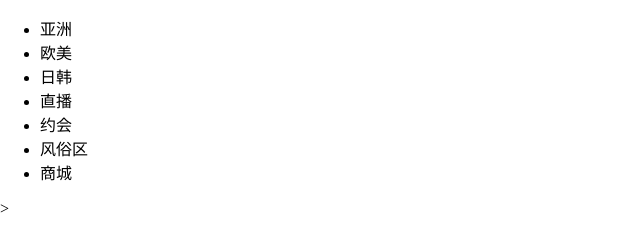
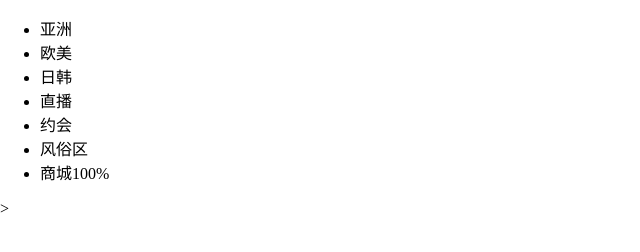
Before and after one commit to hongmofangjay/git-rebase, a plain HTML site: page index.html in a window 1280 px wide. Shown: the full height of the page, 0-640 px from the left. Drawn offline with Linux system fonts and the light colour scheme.

Commit message:
商城开发完毕

```diff
--- a/index.html
+++ b/index.html
@@ -17,7 +17,7 @@
 		<li>直播</li>
 		<li>约会</li>
 		<li>风俗区</li>
-		<li>商城</li>
+		<li>商城100%</li>
 	</ul>
 </body>
 </html>>
```
